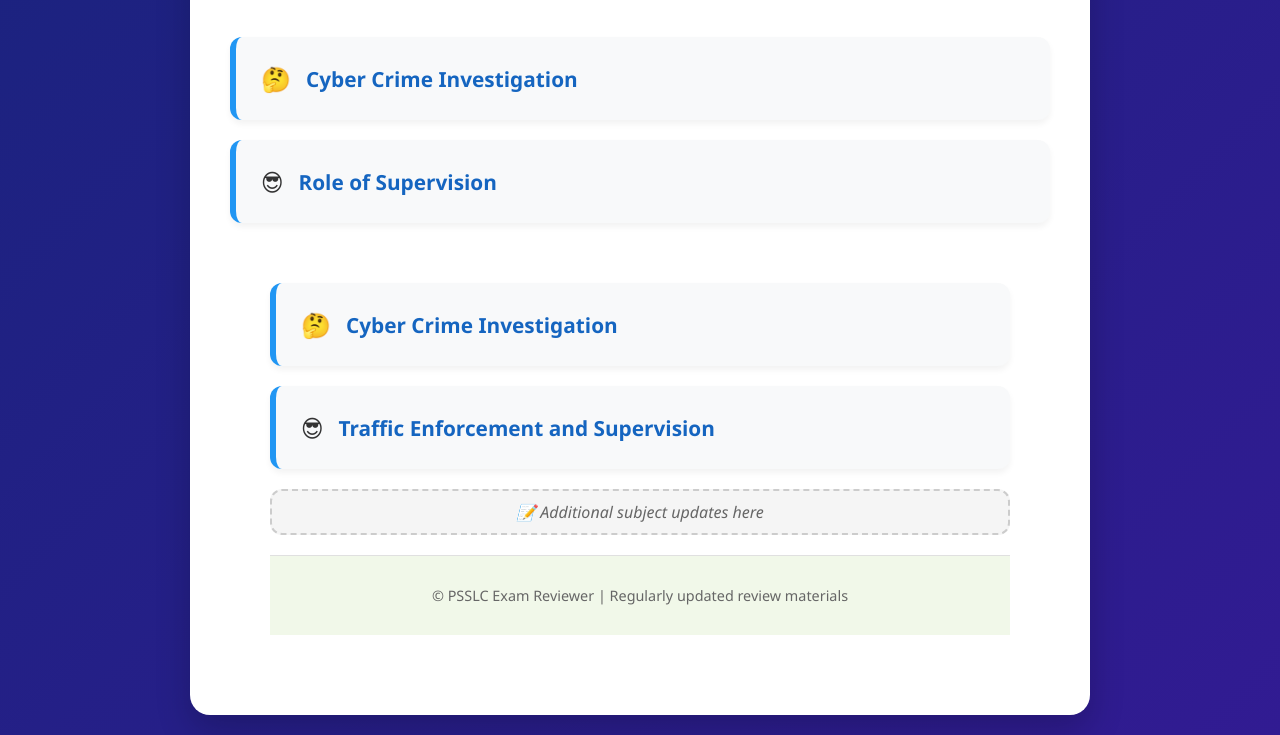
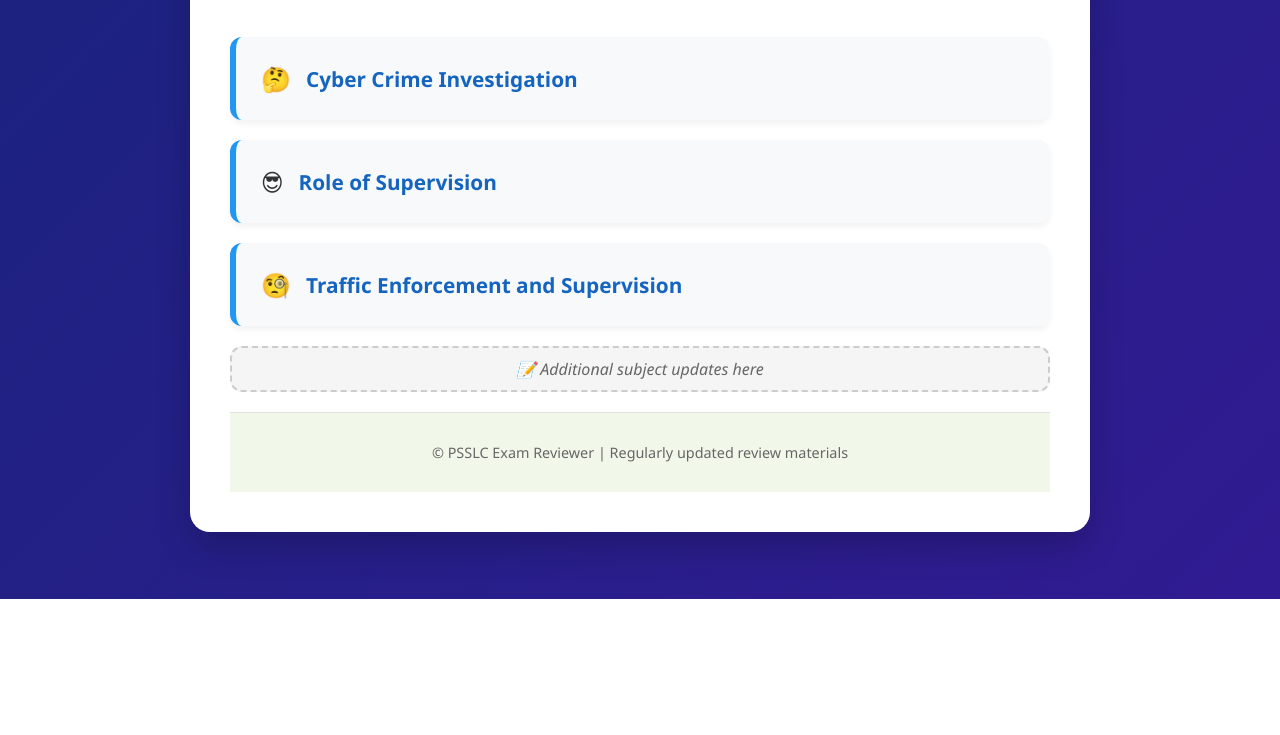
Before and after one commit to rekzbanz02-arch/psslc-reviewer-page, a plain HTML site: page index.html in a window 1280 px wide. Shown: the part 201-936 px from the top of the page. After the commit the page ends 800 px from the top, so only its background shows below. Drawn offline with Linux system fonts and the light colour scheme.

Commit message:
Update index.html

```diff
--- a/index.html
+++ b/index.html
@@ -215,13 +215,6 @@
                 </a>
             </div>
 
-            <div class="links-container">
-            <div class="subject-card">
-                <a href="https://rekzbanz02-arch.github.io/cybercrime-invest/" target="_blank" rel="noopener noreferrer">
-                    Cyber Crime Investigation
-                </a>
-            </div>
-
             <div class="subject-card">
                 <a href="https://rekzbanz02-arch.github.io/traffic-enforcement-supervision/" target="_blank" rel="noopener noreferrer">
                     Traffic Enforcement and Supervision
```
